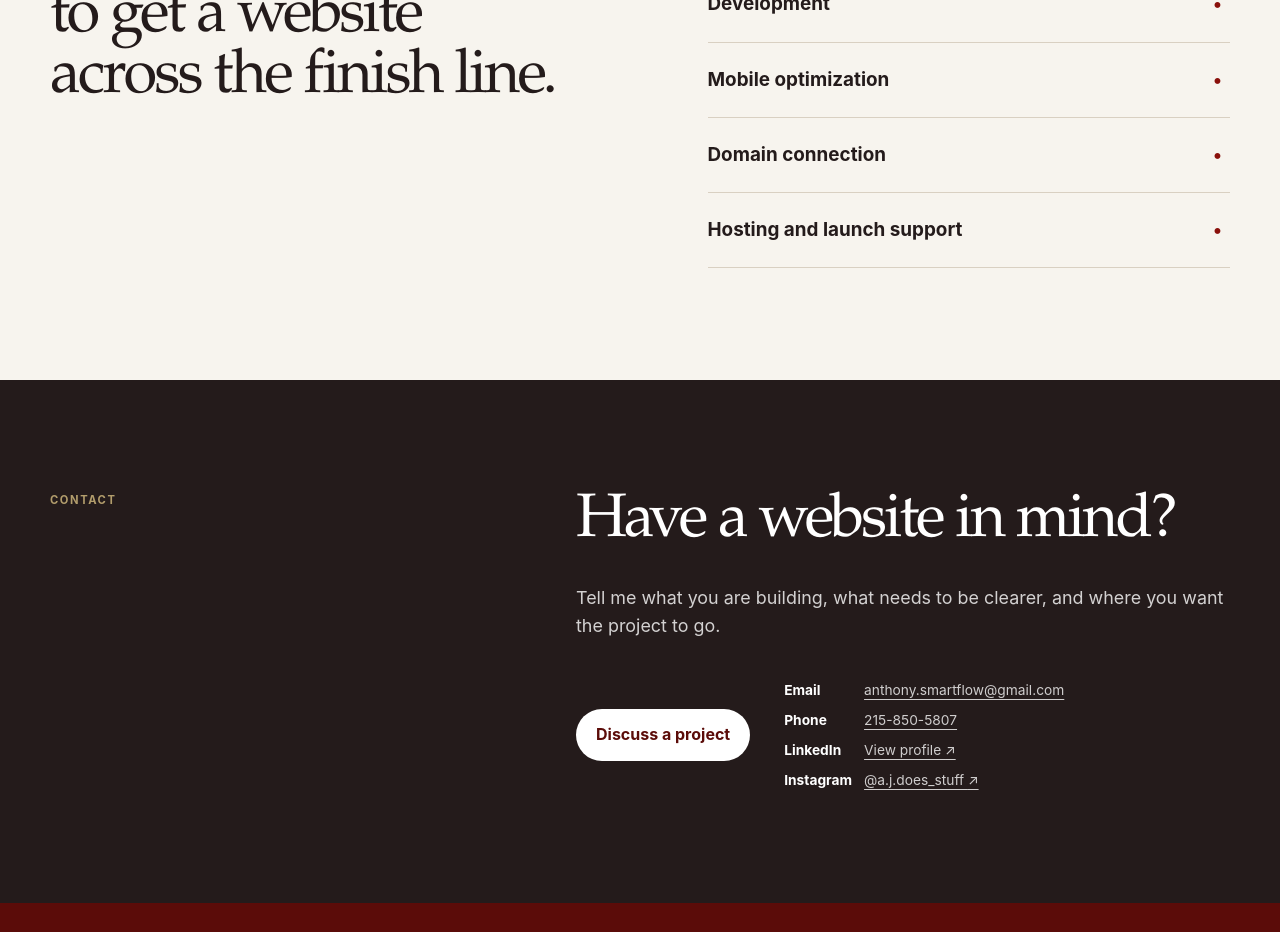
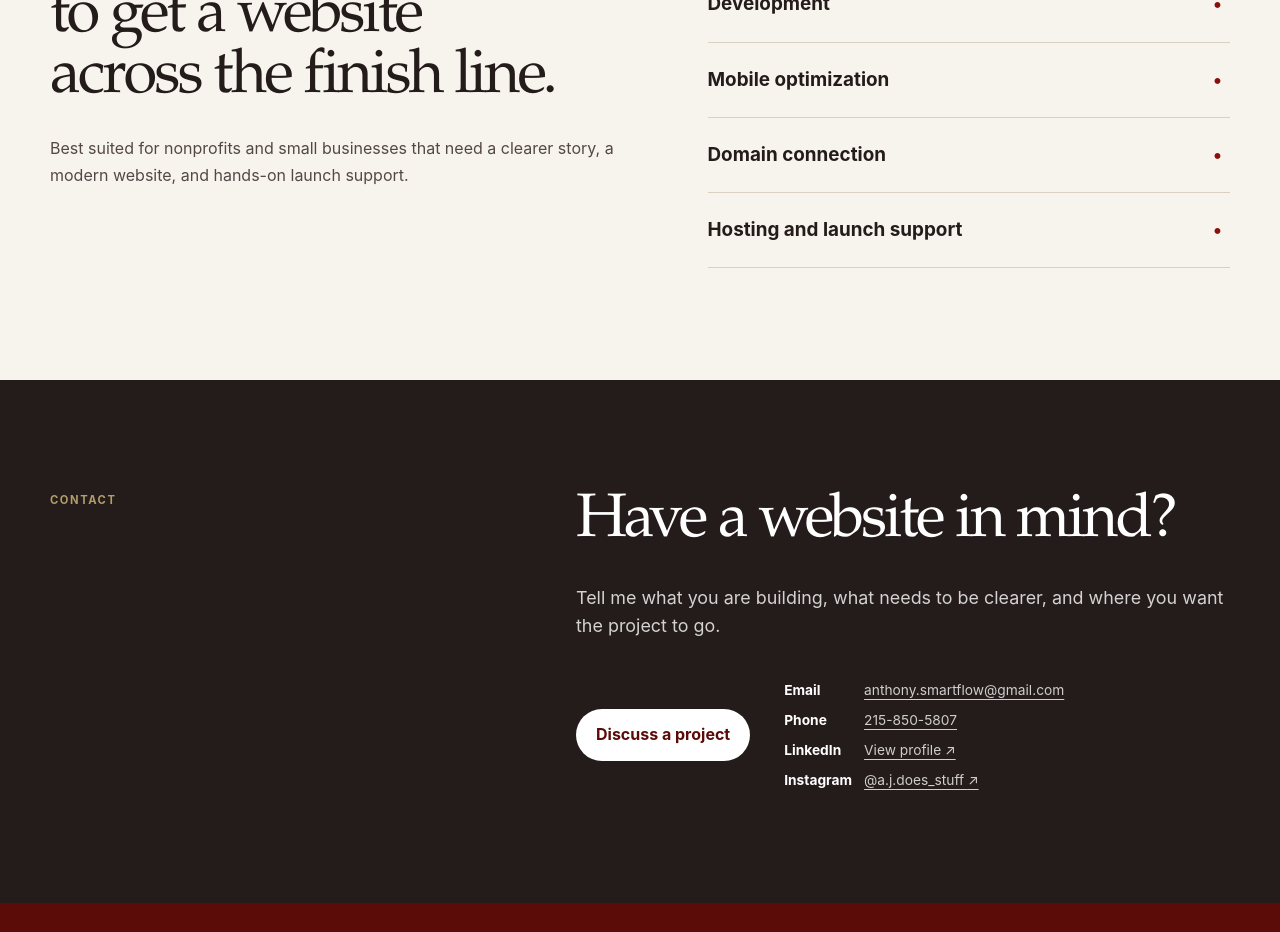
Before and after one commit to anthonysmartflow-art/PORTFOLIO, a Next.js app: page / in a window 1280 px wide. Shown: the part 6520-7452 px from the top of the page. Built offline with nearby package versions, Linux system fonts and the light colour scheme.

Commit message:
Add Services fit statement

```diff
--- a/app/globals.css
+++ b/app/globals.css
@@ -353,6 +353,7 @@ a:focus-visible {
 
 .services { display: grid; grid-template-columns: 1.05fr 0.95fr; gap: 80px; align-items: start; padding-block: 112px; }
 .services-intro h2 { max-width: 620px; }
+.services-fit { max-width: 570px; margin: 26px 0 0; color: var(--ink-soft); font-size: 1rem; line-height: 1.65; }
 .services ul { margin: 0; padding: 0; list-style: none; border-top: 1px solid var(--line); }
 .services li { position: relative; padding: 22px 42px 22px 0; border-bottom: 1px solid var(--line); font-size: 1.18rem; font-weight: 650; }
 .services li::after { position: absolute; content: '•'; right: 8px; color: var(--blue); }
--- a/app/page.tsx
+++ b/app/page.tsx
@@ -317,6 +317,10 @@ export default function Home() {
         <div className="services-intro">
           <p className="section-label">Services</p>
           <h2 id="services-title">The pieces needed to get a website across the finish line.</h2>
+          <p className="services-fit">
+            Best suited for nonprofits and small businesses that need a clearer story,
+            a modern website, and hands-on launch support.
+          </p>
         </div>
         <ul>
           {services.map((service) => <li key={service}>{service}</li>)}
```
